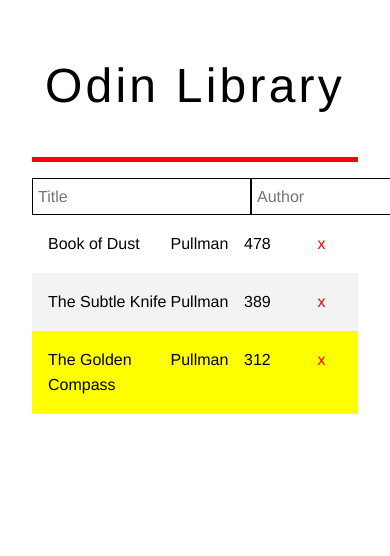
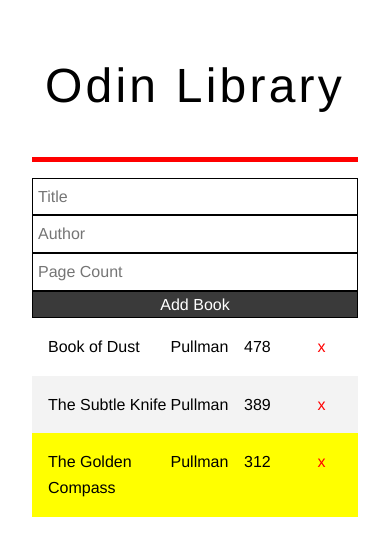
Before and after one commit to drregg6/vue-library, a Vue app: page / in a window 390 px wide. Shown: the top 556 px of the page. Built offline with nearby package versions, Linux system fonts and the light colour scheme; the HTML template or start-up script is replaced by a standard one.

Commit message:
Renders for mobile

```diff
--- a/src/components/AddBook.vue
+++ b/src/components/AddBook.vue
@@ -68,4 +68,10 @@ export default {
   input[type="submit"]:hover {
     background: #a3a3a3;
   }
+
+  @media (max-width: 500px) {
+    form {
+      flex-direction: column;
+    }
+  }
 </style>
```
Also changed, not shown: src/store/modules/library.js (+4 -3 lines).
